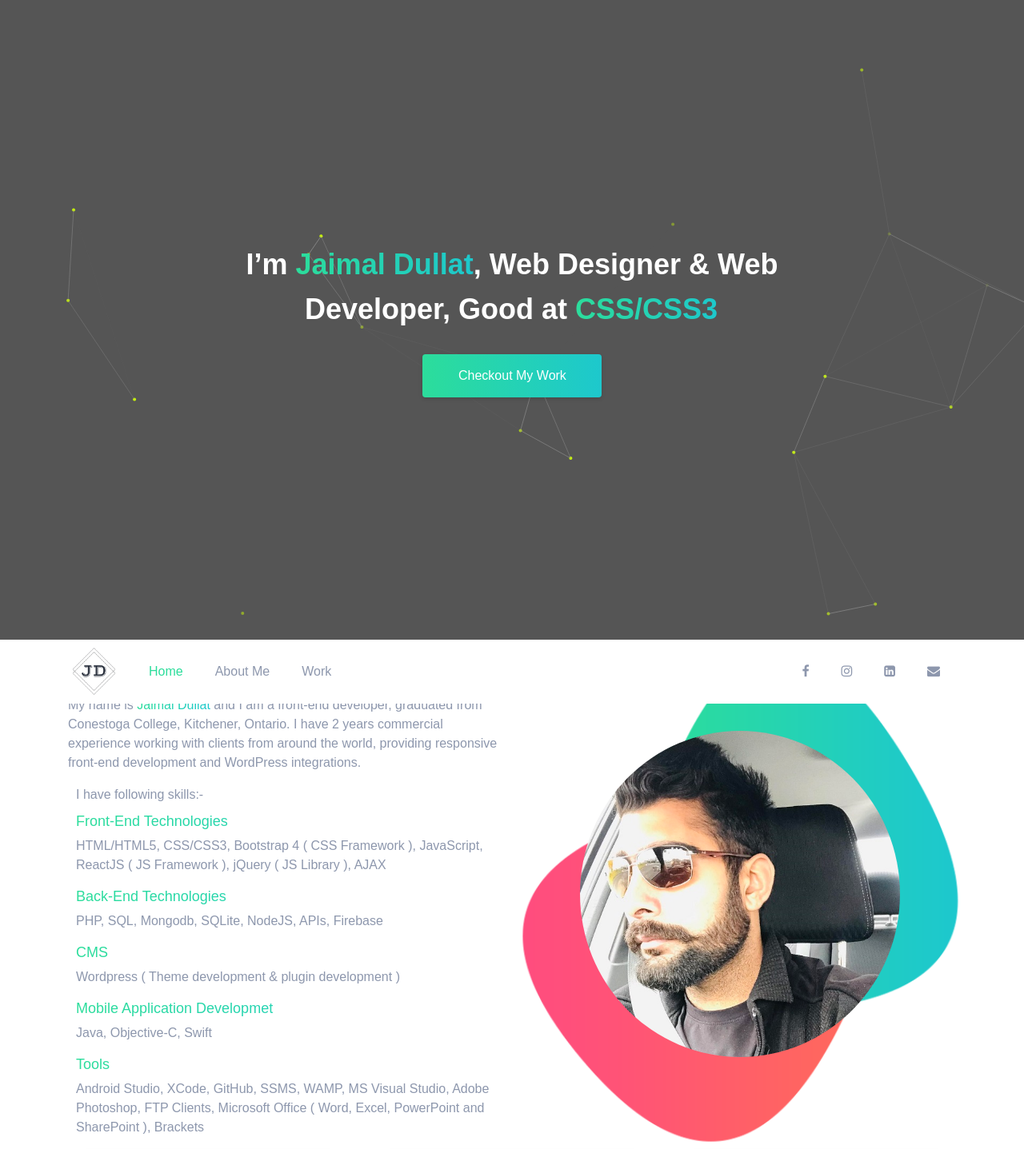
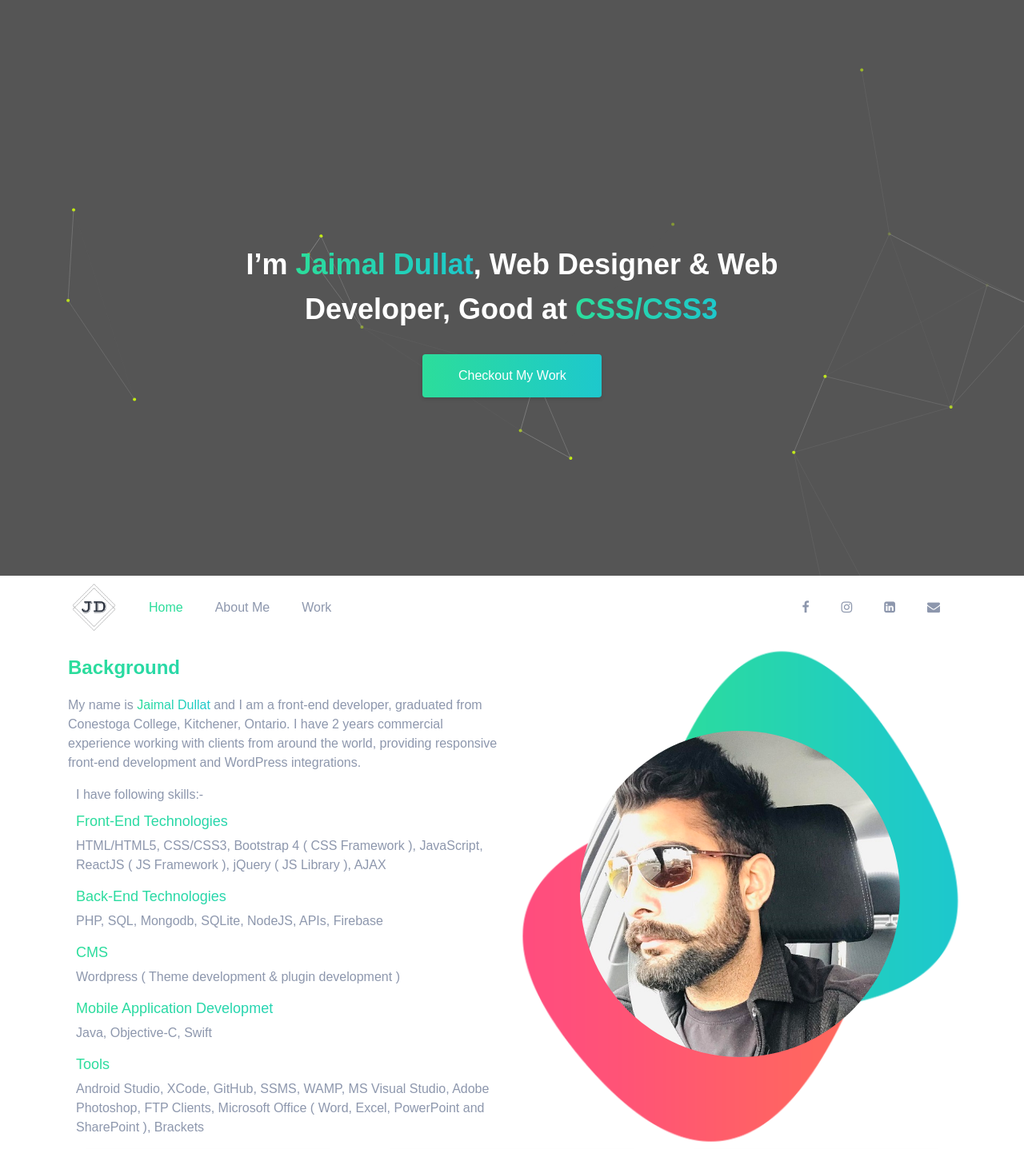
Before and after one commit to Jaimaldullat/jaimaldullat.github.io, a PHP site: page / in a window 1280 px wide. Shown: the top 1437 px of the page at 80% size. Run offline with PHP 8.4, Linux system fonts and the light colour scheme; style sheets or scripts are compiled from the project's sources.

Commit message:
Changed navbar at bottom

```diff
--- a/index.html
+++ b/index.html
@@ -70,7 +70,6 @@
                     </div>
                 </div>
             </div>
-        </div>
 
             <div class="header1 po-relative">
                 <div class="container">
@@ -103,6 +102,8 @@
                     </div>
                 </div>
             </div>
+        </div>
+
         <div id="section-about">
             <div class="testimonial2 spacer">
                 <div class="container">
--- a/resources/css/style.css
+++ b/resources/css/style.css
@@ -1947,10 +1947,11 @@
 }
 
 .header1 {
-    position: fixed;
+    position: absolute;
     z-index: 999;
     width: 100%;
     background: #fff;
+    bottom: 0;
 }
 
 .h1-nav {
```
Lines whose indentation alone changed are shown as unchanged.
